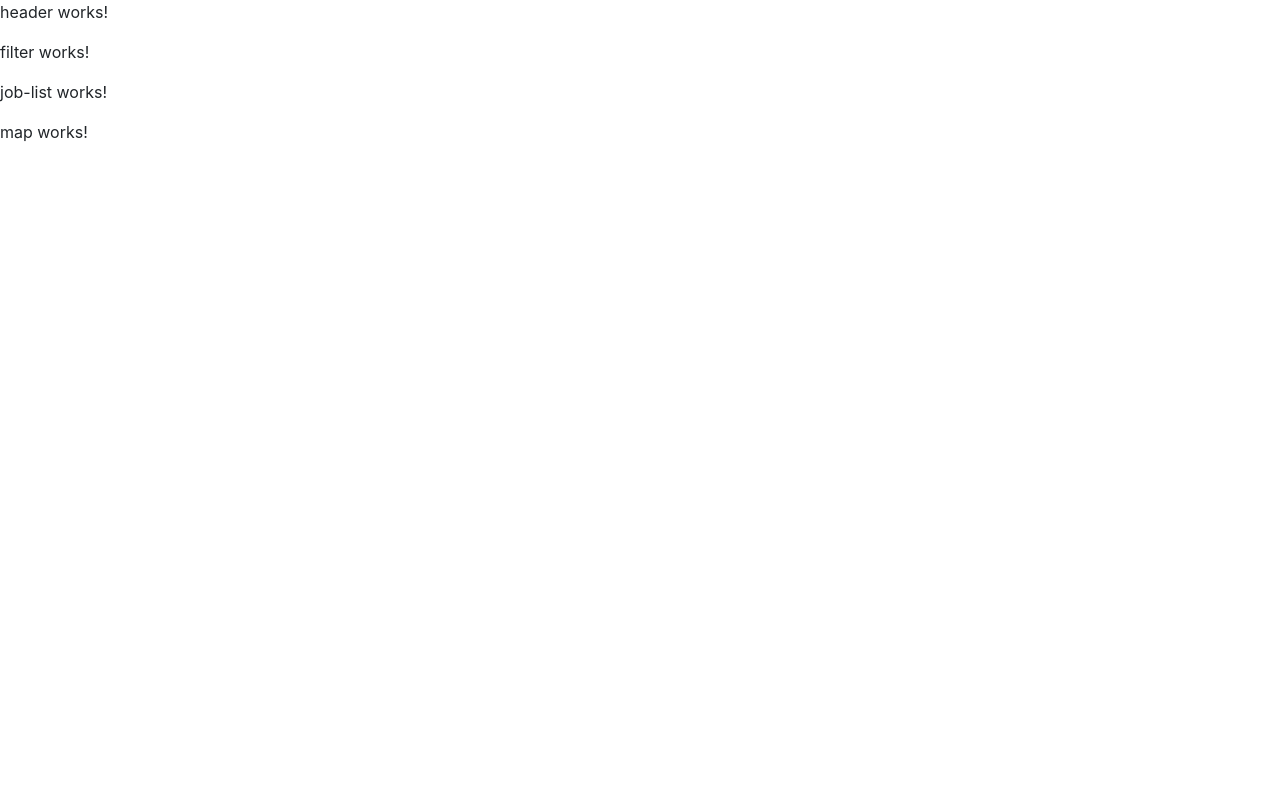
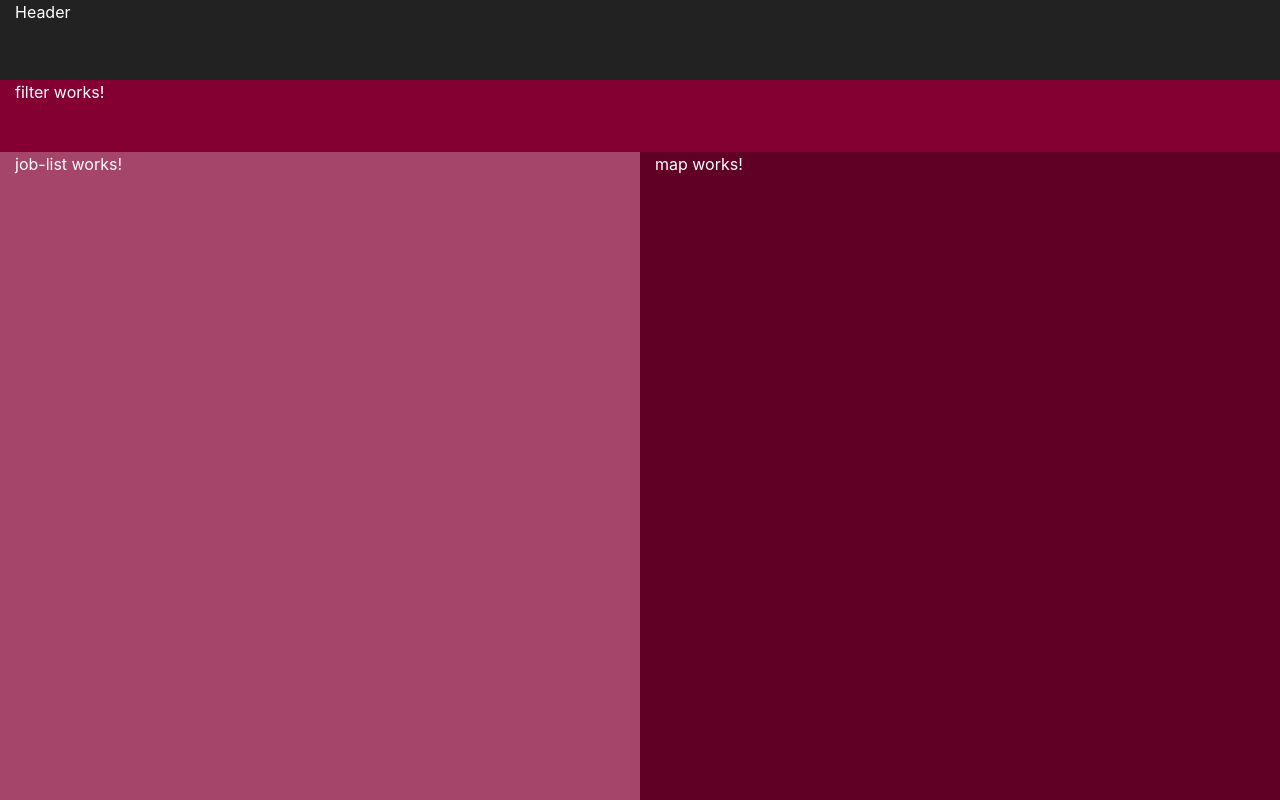
Before and after one commit to bartoszgajda55/ITJobBoard, an Angular app: page / in a window 1280 px wide. Built offline with nearby package versions, Linux system fonts and the light colour scheme.

Commit message:
Basic layout of main page done.

```diff
--- a/src/app/components/header/header.component.html
+++ b/src/app/components/header/header.component.html
@@ -1,3 +1,7 @@
-<p>
-  header works!
-</p>
+<div class="container-fluid header-container">
+  <div class="row">
+    <div class="col">
+      Header
+    </div>
+  </div>
+</div>
--- a/src/app/components/header/header.component.scss
+++ b/src/app/components/header/header.component.scss
@@ -0,0 +1,6 @@
+@import "../../../styles";
+
+.header-container {
+  height: 10%;
+  background: color(dark);
+}
--- a/src/app/components/home/home.component.html
+++ b/src/app/components/home/home.component.html
@@ -1,3 +1,15 @@
-<app-filter></app-filter>
-<app-job-list></app-job-list>
-<app-map></app-map>
+<div class="container-fluid main-container">
+  <div class="row filter">
+    <div class="col">
+      <app-filter></app-filter>
+    </div>
+  </div>
+  <div class="row content">
+    <div class="col-6 job-list">
+      <app-job-list></app-job-list>
+    </div>
+    <div class="col-6 map">
+      <app-map></app-map>
+    </div>
+  </div>
+</div>
--- a/src/app/components/home/home.component.scss
+++ b/src/app/components/home/home.component.scss
@@ -0,0 +1,23 @@
+@import "../../../styles";
+
+* {
+  color: white;
+}
+.main-container {
+  height: 90%;
+}
+.filter {
+  height: 10%;
+  .col {
+    background: color(primary);
+  }
+}
+.content {
+  height: 90%;
+  .job-list {
+    background: color(lighter);
+  }
+  .map {
+    background: color(darker);
+  }
+}
--- a/src/styles.scss
+++ b/src/styles.scss
@@ -11,3 +11,7 @@ $colors: (
   light:      #f4f4f4,
   dark:       #222
 );
+
+html,body {
+  height: 100%;
+}
```
